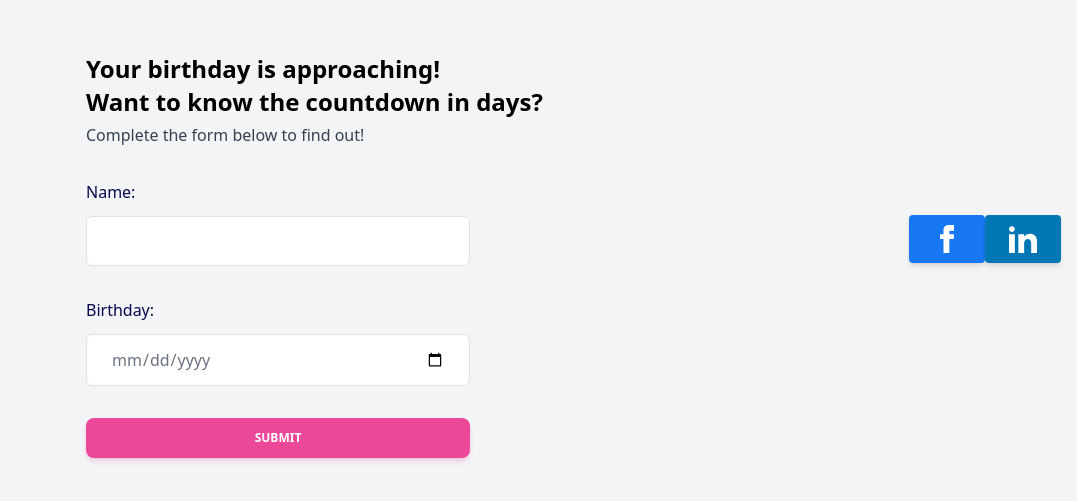
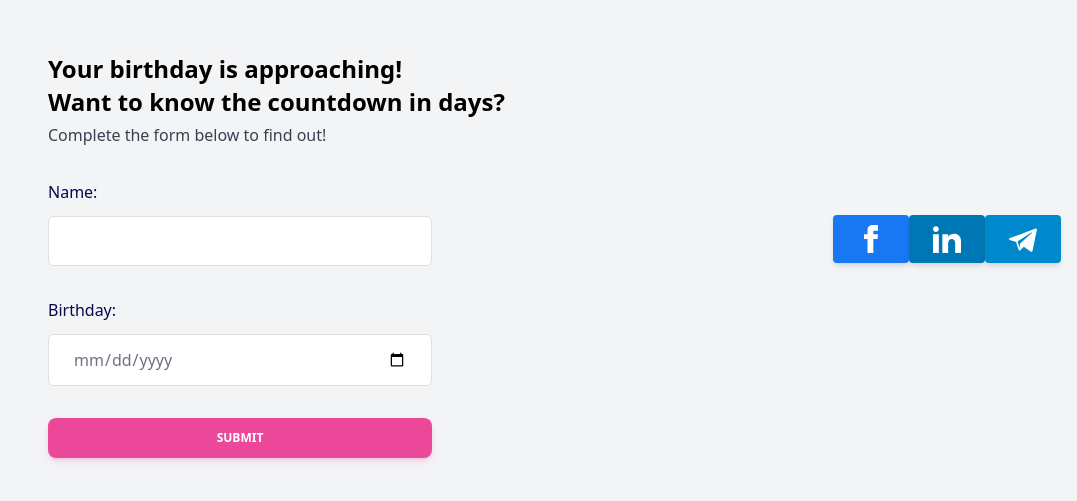
Before and after one commit to claudiasalves/birthday-app, a website: page index.html in a window 1280 px wide. Shown: the part 141-642 px from the top of the page, without its empty margins (203-1280 px from the left). Drawn offline with nearby package versions, Linux system fonts and the light colour scheme.

Commit message:
telegram icon added

```diff
--- a/index.html
+++ b/index.html
@@ -65,6 +65,24 @@
             d="M4.98 3.5c0 1.381-1.11 2.5-2.48 2.5s-2.48-1.119-2.48-2.5c0-1.38 1.11-2.5 2.48-2.5s2.48 1.12 2.48 2.5zm.02 4.5h-5v16h5v-16zm7.982 0h-4.968v16h4.969v-8.399c0-4.67 6.029-5.052 6.029 0v8.399h4.988v-10.131c0-7.88-8.922-7.593-11.018-3.714v-2.155z" />
         </svg>
       </a>
+      <a class="mb-2 inline-block rounded px-6 py-2.5 text-xs font-medium uppercase leading-normal text-white shadow-md transition duration-150 ease-in-out hover:shadow-lg focus:shadow-lg focus:outline-none focus:ring-0 active:shadow-lg"
+      style="background-color: #0088cc"
+      href="https://t.me/share/url?url=claudiasalves.github.io/birthday-app/result.html&text=">
+        <svg
+          class="h-7 w-7"
+          fill="currentColor"
+          viewbox="0 0 24 24"
+          version="1.1"
+          xmlns="http://www.w3.org/2000/svg"
+          xmlns:xlink="http://www.w3.org/1999/xlink"
+          xml:space="preserve"
+          xmlns:serif="http://www.serif.com/"
+          style="fill-rule:evenodd;clip-rule:evenodd;stroke-linejoin:round;stroke-miterlimit:1.41421;">
+          <path
+            id="telegram-1"
+            d="M18.384,22.779c0.322,0.228 0.737,0.285 1.107,0.145c0.37,-0.141 0.642,-0.457 0.724,-0.84c0.869,-4.084 2.977,-14.421 3.768,-18.136c0.06,-0.28 -0.04,-0.571 -0.26,-0.758c-0.22,-0.187 -0.525,-0.241 -0.797,-0.14c-4.193,1.552 -17.106,6.397 -22.384,8.35c-0.335,0.124 -0.553,0.446 -0.542,0.799c0.012,0.354 0.25,0.661 0.593,0.764c2.367,0.708 5.474,1.693 5.474,1.693c0,0 1.452,4.385 2.209,6.615c0.095,0.28 0.314,0.5 0.603,0.576c0.288,0.075 0.596,-0.004 0.811,-0.207c1.216,-1.148 3.096,-2.923 3.096,-2.923c0,0 3.572,2.619 5.598,4.062Zm-11.01,-8.677l1.679,5.538l0.373,-3.507c0,0 6.487,-5.851 10.185,-9.186c0.108,-0.098 0.123,-0.262 0.033,-0.377c-0.089,-0.115 -0.253,-0.142 -0.376,-0.064c-4.286,2.737 -11.894,7.596 -11.894,7.596Z" />
+        </svg>
+      </a>
     </div>
   </div>
   <script src="index.js"></script>
```
